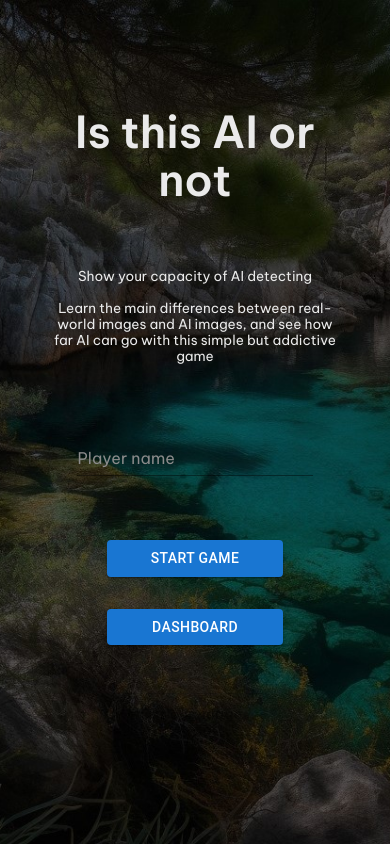
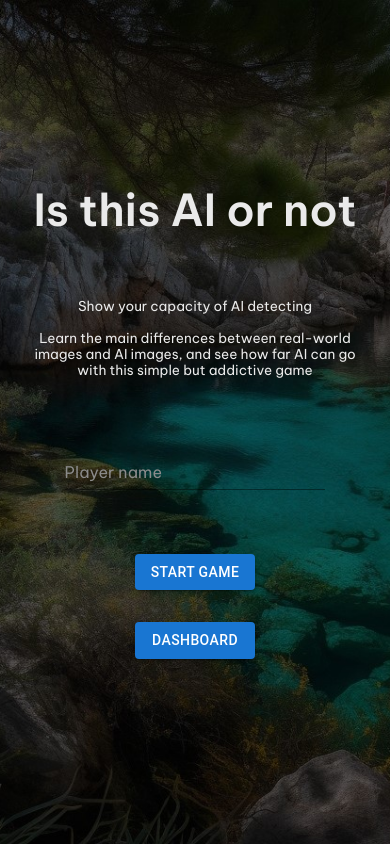
Before and after one commit to adrisantos11/ai-or-not-next-js, a Next.js app: page / in a window 390 px wide. Built offline with nearby package versions, Linux system fonts and the light colour scheme.

Commit message:
Fixed responsive screens.

```diff
--- a/app/page.scss
+++ b/app/page.scss
@@ -95,7 +95,7 @@ $laptops-size: 1024px;
 
 @media (max-width: $tablets-size) {
 	.p-home {
-		padding: 3rem;
+		padding: 2rem;
 		&__title {
 			font-size: 2.75rem;
 			line-height: 3rem;
@@ -108,6 +108,7 @@ $laptops-size: 1024px;
 			}
 		}
 		&__button {
+			width: 100%;
 			font-size: 0.85rem;
 		}
 		&__user-input {
@@ -126,31 +127,10 @@ $laptops-size: 1024px;
 				color: white;
 			}
 		}
-	}
-}
-
-@media (max-width: $tablets-size) {
-	.p-home {
-		padding: 2 rem;
-		&__title {
-			font-size: 2.75rem;
-			line-height: 3rem;
-		}
-
-		&__subtitle {
-			h3 {
-				font-size: 0.85rem;
-				line-height: 1rem;
-			}
-		}
 		&__game-buttons {
 			display: flex;
 			flex-direction: column;
 			gap: 2rem;
 		}
-
-		&__button {
-			width: 100%;
-		}
 	}
 }
--- a/app/page.tsx
+++ b/app/page.tsx
@@ -47,7 +47,7 @@ export default function Home() {
 						</Button>
 					</Link>
 				</div>
-				<Button
+				{/* <Button
 					variant="outlined"
 					disabled
 					sx={{
@@ -60,7 +60,7 @@ export default function Home() {
 					}}
 				>
 					Get our images
-				</Button>
+				</Button> */}
 			</div>
 		</main>
 	);
```
Also changed, not shown: app/game/page.scss (+11 -1 lines).
